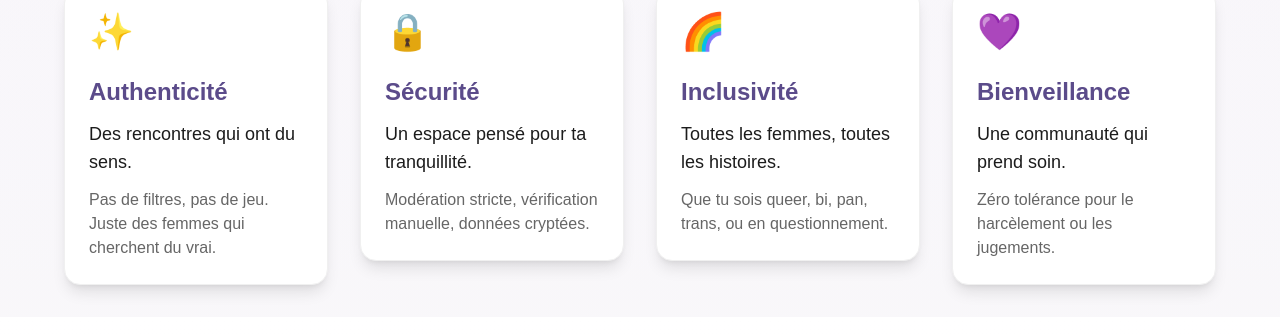
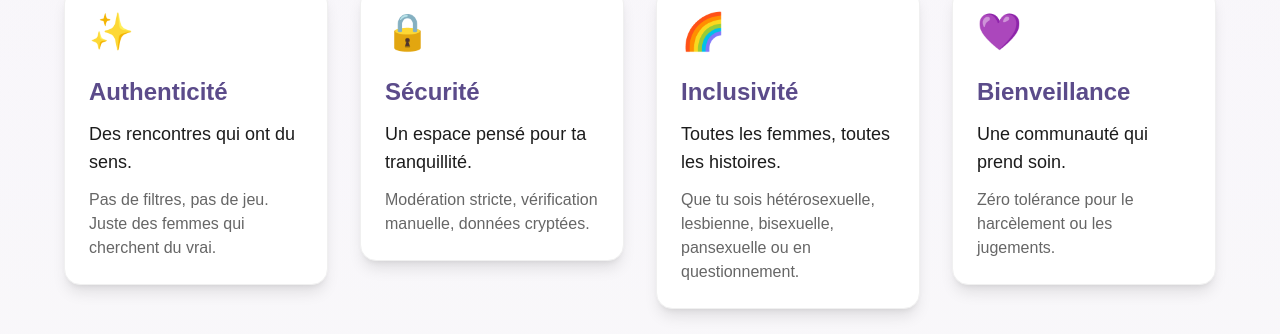
Before and after one commit to Kishny/sferaluna, a Next.js app: page / in a window 1280 px wide. Shown: the part 895-1229 px from the top of the page. Built offline with nearby package versions, Linux system fonts and the light colour scheme; no server answers; the database is empty.

Commit message:
fix: remove trans references, site reserved for women

```diff
--- a/src/app/page.tsx
+++ b/src/app/page.tsx
@@ -106,7 +106,7 @@ export default function Home() {
     {
       title: '🌈 Inclusivité',
       description: 'Toutes les femmes, toutes les histoires.',
-      details: 'Que tu sois queer, bi, pan, trans, ou en questionnement.'
+      details: 'Que tu sois hétérosexuelle, lesbienne, bisexuelle, pansexuelle ou en questionnement.'
     },
     {
       title: '💜 Bienveillance',
--- a/src/app/valeurs/page.tsx
+++ b/src/app/valeurs/page.tsx
@@ -108,7 +108,7 @@ export default function ValeursPage() {
             icon: <Globe className="w-8 h-8" />,
             title: "🌈 Inclusivité Absolue",
             description: "Toutes les femmes, toutes les relations, toutes les histoires.",
-            details: "Un espace où chaque identité est respectée. Lesbienne, bi, pan, trans, queer... toutes sont les bienvenues.",
+            details: "Un espace où chaque femme est respectée. Hétérosexuelle, lesbienne, bisexuelle, pansexuelle... toutes sont les bienvenues.",
             gradient: "from-[#FF6B6B] to-[#FF8E8E]",
             color: "text-[#FF6B6B]",
             features: ["Communauté LGBTQ+", "Espaces sûrs", "Ressources éducatives"]
```
